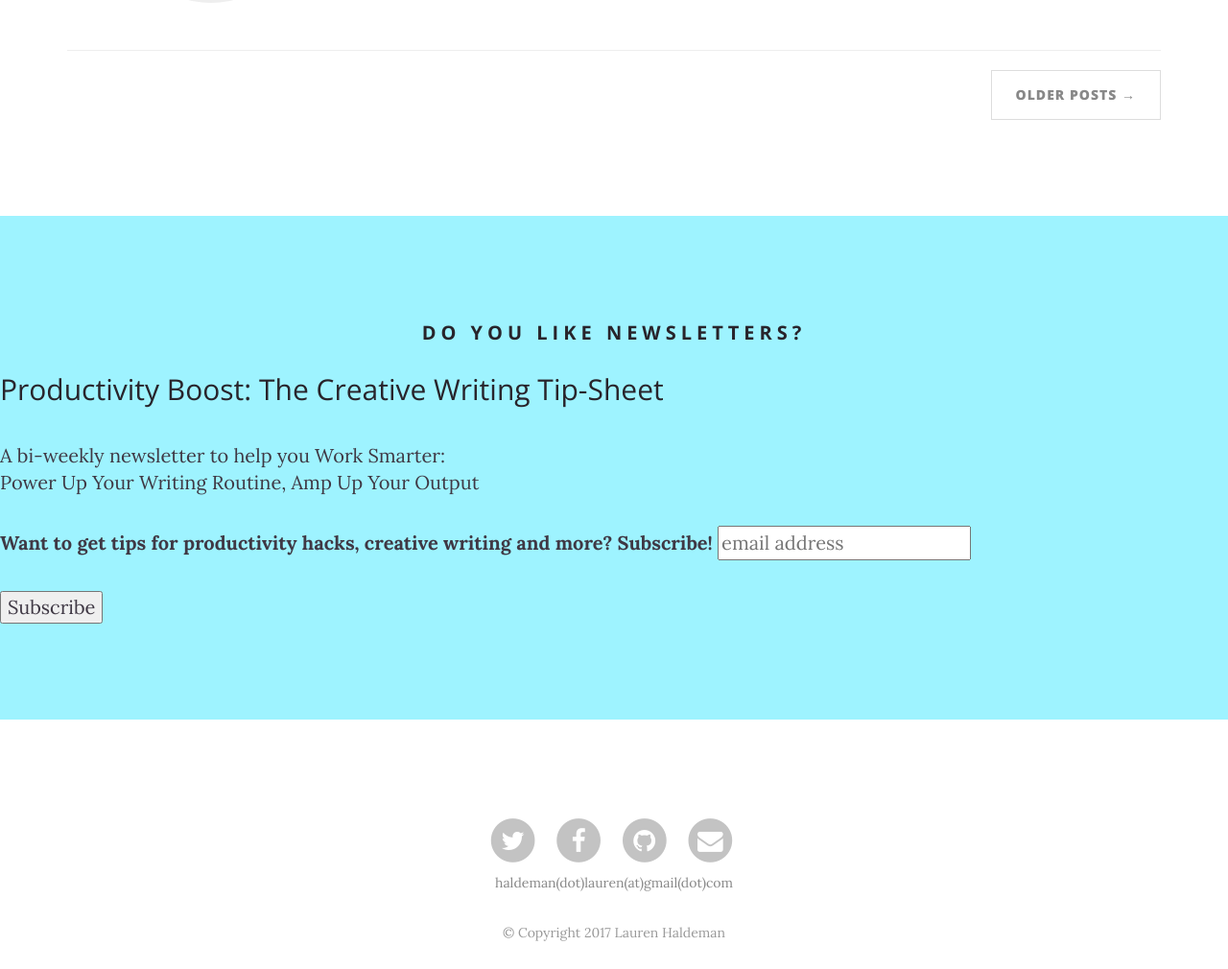
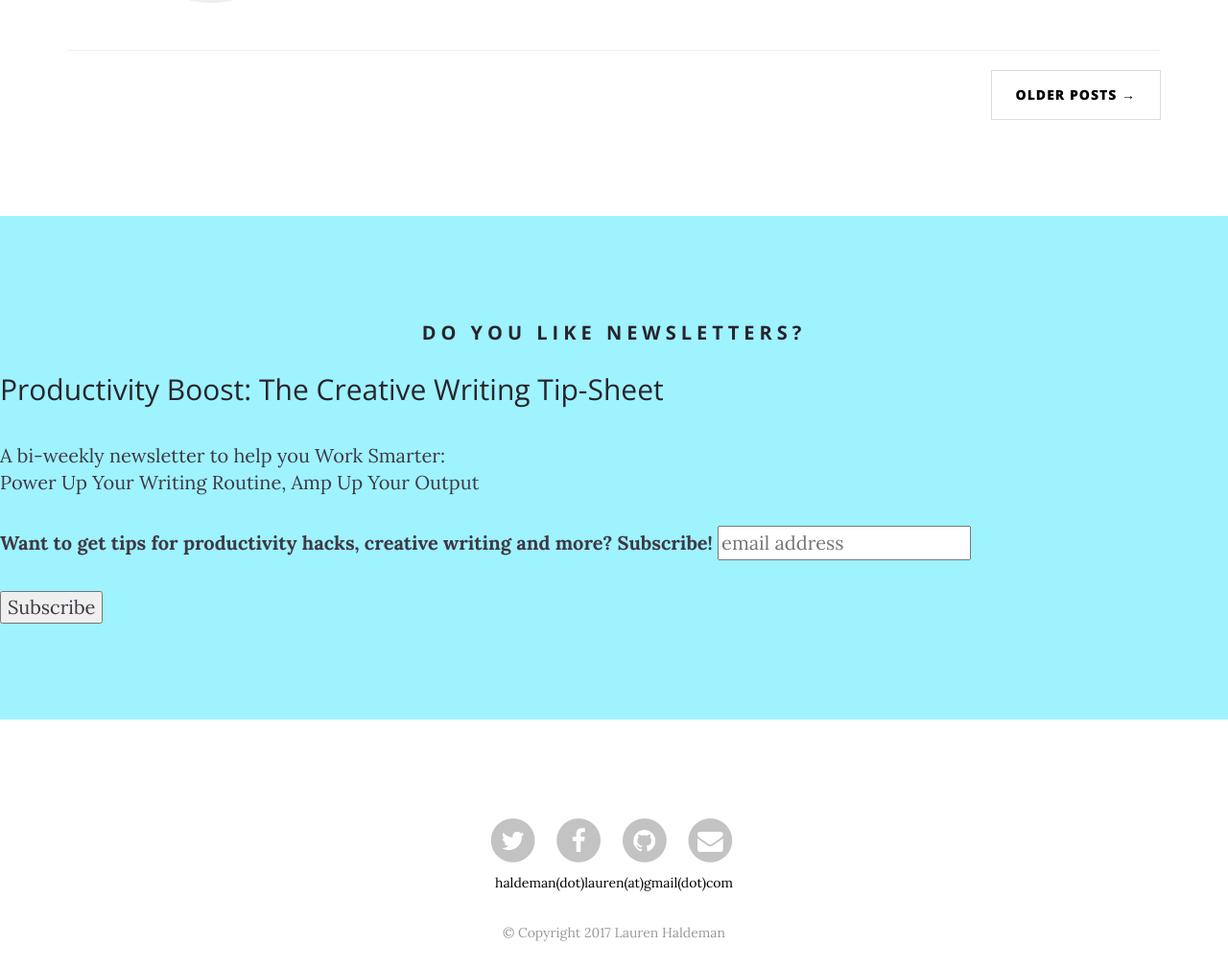
Before and after one commit to laurenhaldeman/laurenhaldeman.github.io, a Jekyll site: the page built from blog-time/index.html, in a window 1280 px wide. Shown: the part 1447-2457 px from the top of the page at 96% size. Built offline with Jekyll 4.4.1, drawn with Linux system fonts in a browser that asks for light colours; nearby versions of some CDN libraries; some web fonts are replaced; the list of posts is cut into pages by our own code; comment, search, counter and statistics services are not loaded.

Commit message:
change in link style

```diff
--- a/css/creative.css
+++ b/css/creative.css
@@ -9,7 +9,7 @@
   margin: 30px 0;
 }
 p a {
-  text-decoration: underline;
+   border-bottom: 1px black solid;
 }
 
 h1,
@@ -55,7 +55,7 @@
 section.bar {padding: 100px 0;}
 
 a {
-  color: #888;
+  color: black;
   cursor: pointer;
 }
 a:hover,
```
